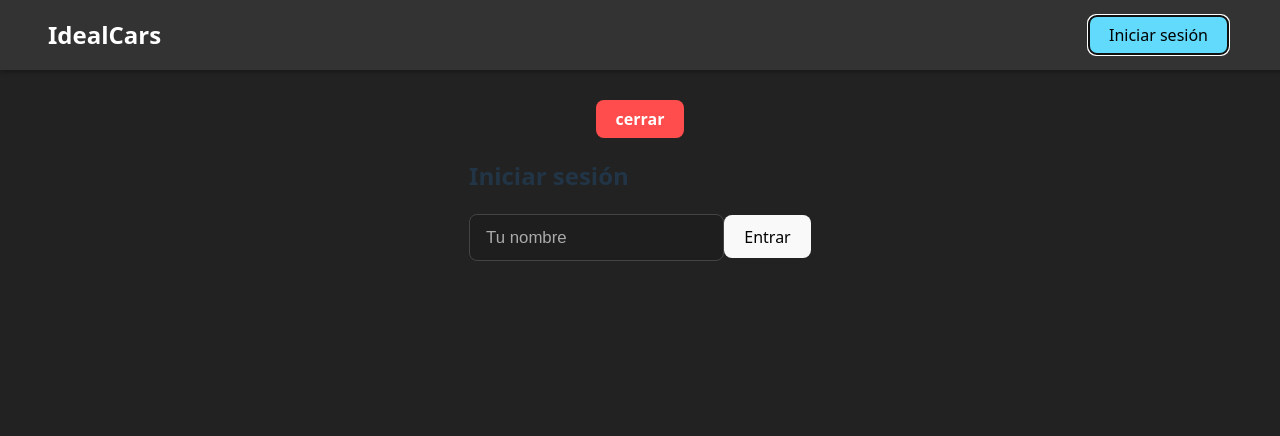
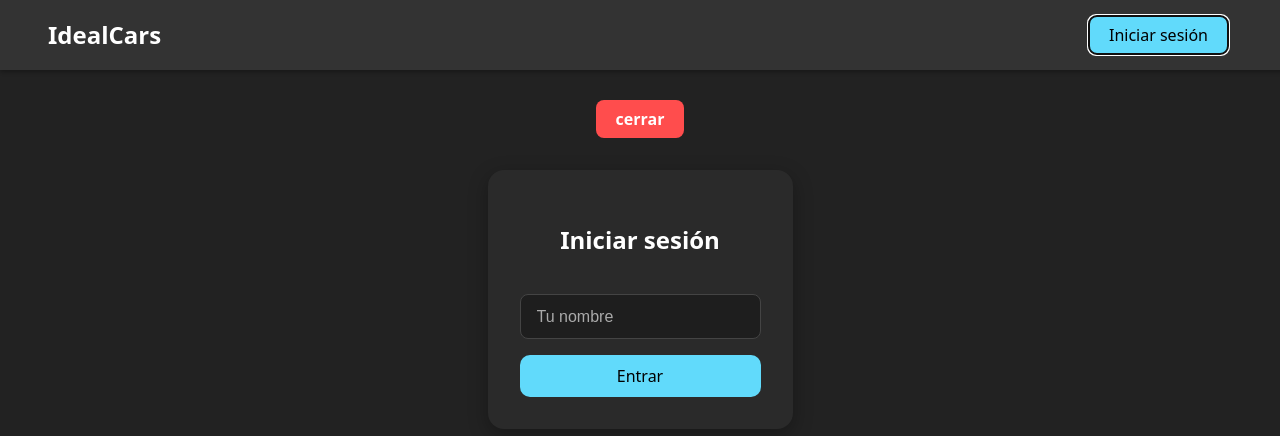
Before and after one commit to joseMigueel/idealCars_Fronted, a React (Vite) app in the folder wallclone/: page / in a window 1280 px wide. Both pictures are taken after a click on the button "Iniciar sesión". Shown: the top 436 px of the page. Built offline with nearby package versions, Linux system fonts and the light colour scheme.

Commit message:
añadimos css

```diff
--- a/wallclone/src/components/login.jsx
+++ b/wallclone/src/components/login.jsx
@@ -1,4 +1,5 @@
 import React, { useState } from 'react';
+import '../style/login.css'
 
 const Login = ({ onLogin }) => {
     const [name, setName ] = useState('');
--- /dev/null
+++ b/wallclone/src/style/login.css
@@ -0,0 +1,40 @@
+.loginForm {
+    background-color: #2a2a2a;
+    padding: 2rem;
+    max-width: 420px;
+    margin: 2rem auto;
+    border-radius: 1rem;
+    box-shadow: 0 6px 20px rgba(0, 0, 0, 0.3);
+    display: flex;
+    flex-direction: column;
+    gap: 1rem;
+    box-sizing: border-box;
+    color: #fff;
+    text-align: center;
+}
+
+.loginForm input {
+    background-color: #1e1e1e;
+    color: #fff;
+    padding: 0.8rem 1rem;
+    border: 1px solid #444;
+    border-radius: 8px;
+    font-size: 1rem;
+}
+
+.loginForm input::placeholder {
+    color: #aaa;
+}
+
+.loginForm button {
+    background-color: #61dafb;
+    border: none;
+    cursor: pointer;
+    border-radius: 10px;
+    color: #000;
+    transition: background-color 0.2 ease;
+}
+
+.loginForm button:hover {
+    background-color: #21a1f1;
+}
```
